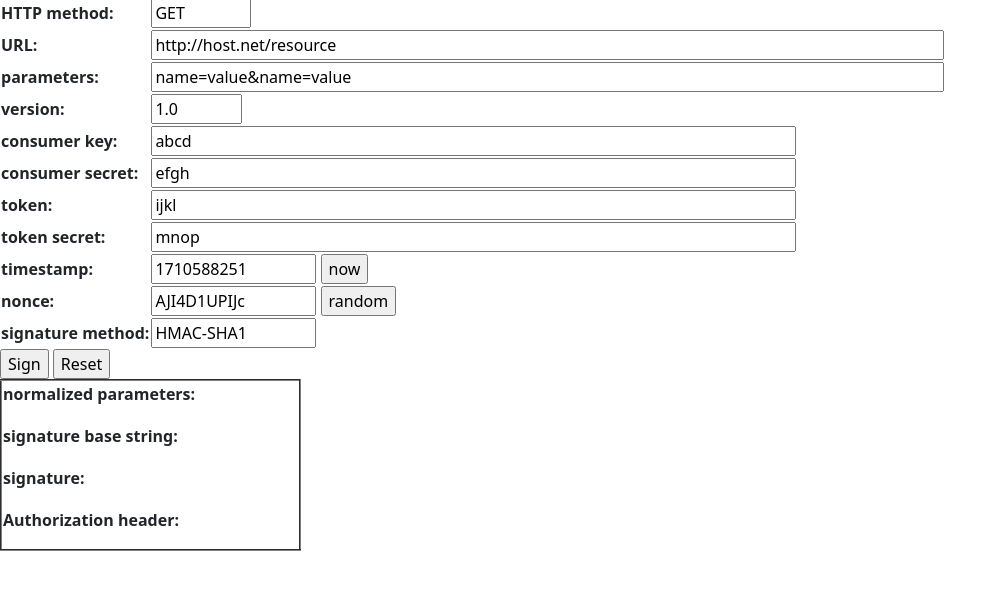
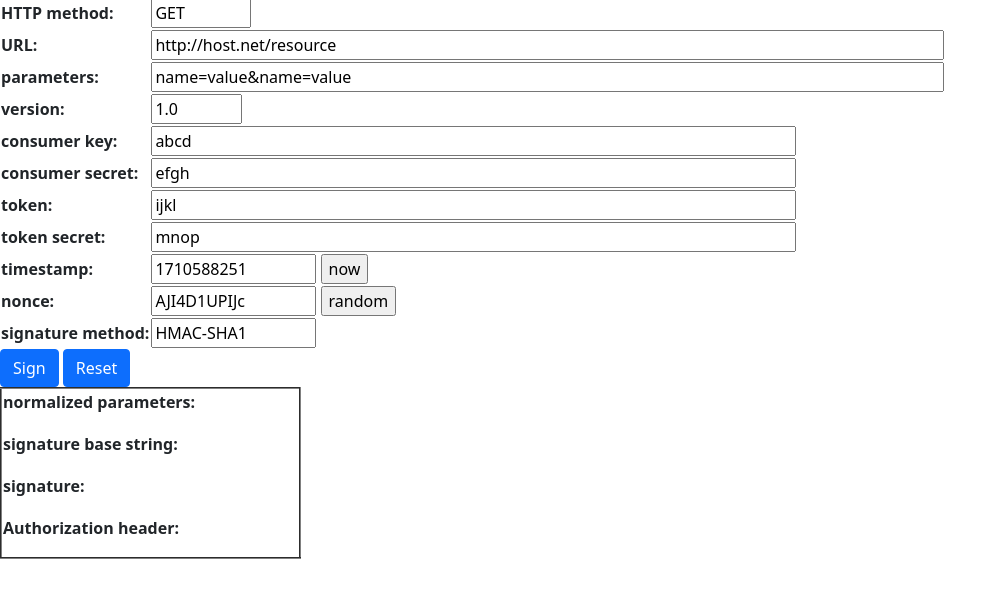
Before and after one commit to sixfortyfour/OAuth1Validation, a plain HTML site: page src/index.html in a window 1280 px wide. Shown: the part 83-680 px from the top of the page, without its empty margins (0-1007 px from the left). Drawn offline with nearby package versions, Linux system fonts and the light colour scheme.

Commit message:
Update index.html
Added bootstrap buttons

```diff
--- a/src/index.html
+++ b/src/index.html
@@ -77,8 +77,8 @@
                                                              <input type="button" value="random" onclick="freshNonce()"/></td></tr>
             <tr><th align="right">signature method: </th><td><input name="oauth_signature_method" type="text" size="12" value="HMAC-SHA1"/></td></tr>
           </table>
-          <input type="button" value="Sign" onclick="sign(document.request)"/>
-          <input type="reset" value="Reset"/>
+          <input type="button" class="btn btn-primary" value="Sign" onclick="sign(document.request)"/>
+          <input type="reset" class="btn btn-primary" value="Reset"/>
           <br/>
           <table border="2">
             <tr valign="baseline"><th align="right">normalized parameters:</th><td><pre id="normalizedParameters">&nbsp;</pre></td></tr>
```
